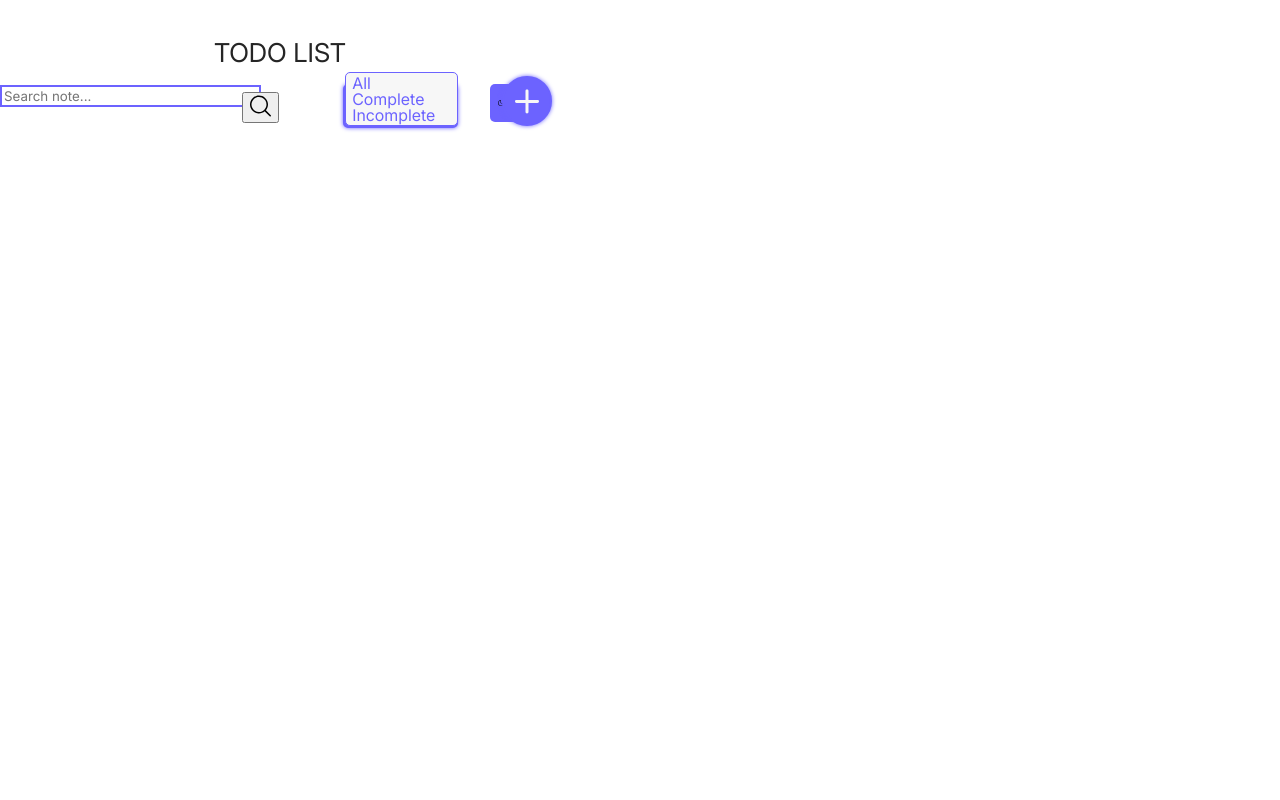
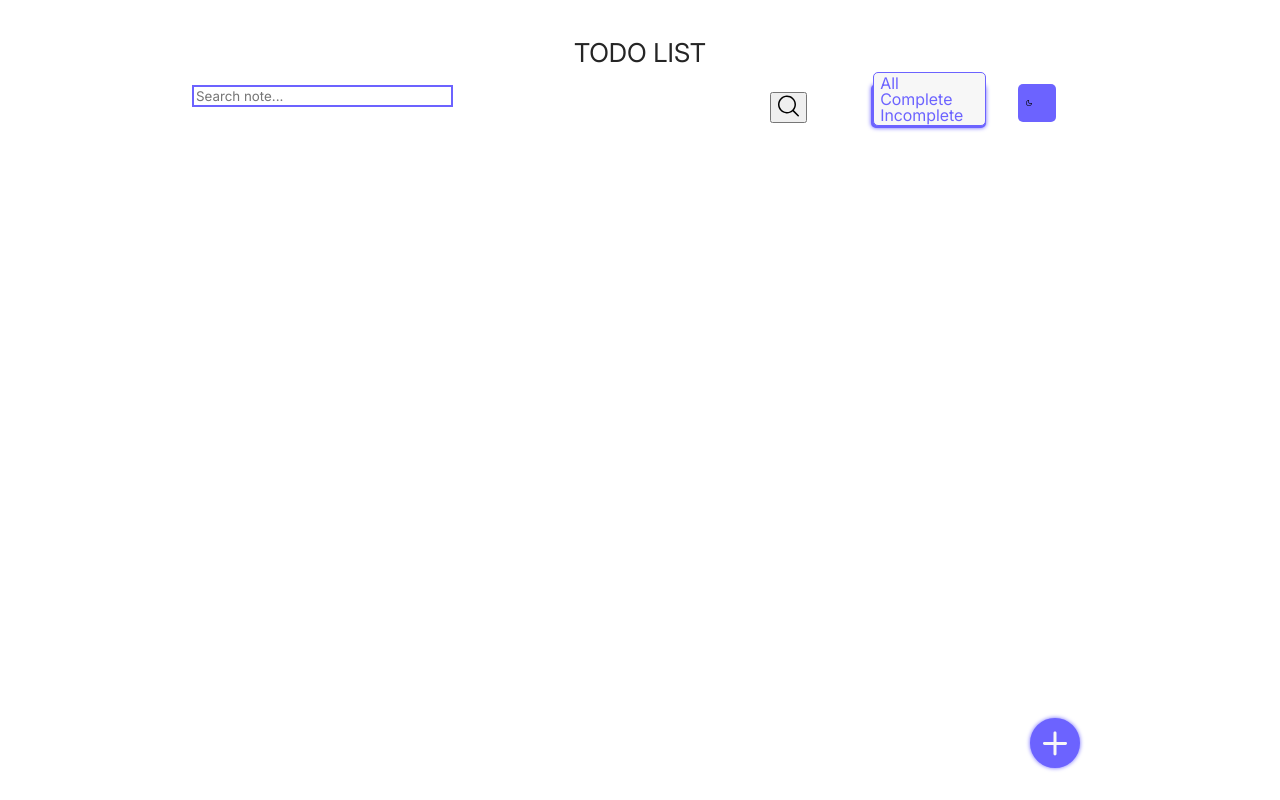
Before and after one commit to Danila-A/todo, a React (Vite) app: page / in a window 1280 px wide. Built offline with nearby package versions, Linux system fonts and the light colour scheme.

Commit message:
WIP: Fix app styles

```diff
--- a/src/app/App.tsx
+++ b/src/app/App.tsx
@@ -1,5 +1,3 @@
-import './Styles/Styles.scss';
-import '../shared/fonts/Styles/Inter.scss';
 import { MainProvider } from './provider/MainProvider';
 import { Main } from '../pages/Main';
 
--- a/src/app/Styles/Styles.scss
+++ b/src/app/Styles/Styles.scss
@@ -60,3 +60,6 @@ table {
     box-sizing: border-box;
 	font-family: 'Inter';
 }
+#root {
+	height: 100vh;
+}
--- a/src/main.tsx
+++ b/src/main.tsx
@@ -1,3 +1,5 @@
+import './app/Styles/Styles.scss';
+import './shared/fonts/Styles/Fonts.scss';
 import { createRoot } from 'react-dom/client';
 import { App } from './app';
 
--- a/src/pages/Main/ui/Main.module.scss
+++ b/src/pages/Main/ui/Main.module.scss
@@ -1,3 +1,5 @@
 .wrapper {
-    width: 100vh;
+    height: 100%;
+    display: flex;
+    flex-direction: column;
 }
--- a/src/widgets/header/ui/Header.module.scss
+++ b/src/widgets/header/ui/Header.module.scss
@@ -2,6 +2,7 @@
 
 .header {
     width: global.$contentWidth;
+    margin: 0 auto;
     .title {
         display: flex;
         justify-content: center;
--- a/src/widgets/todoList/ui/TodoList/TodoList.module.scss
+++ b/src/widgets/todoList/ui/TodoList/TodoList.module.scss
@@ -2,7 +2,10 @@
 
 .main {
     width: global.$contentWidth;
+    margin: 0 auto;
+    height: 100%;
     &__inner {
+        height: inherit;
         padding-top: 30px;
         position: relative;
         .listItem {
```
Also changed, not shown: src/shared/ui/SunIcon/SunIcon.tsx (+2 -2 lines), src/shared/fonts/Styles/Fonts.scss (renamed from src/shared/fonts/Styles/Inter.scss).
